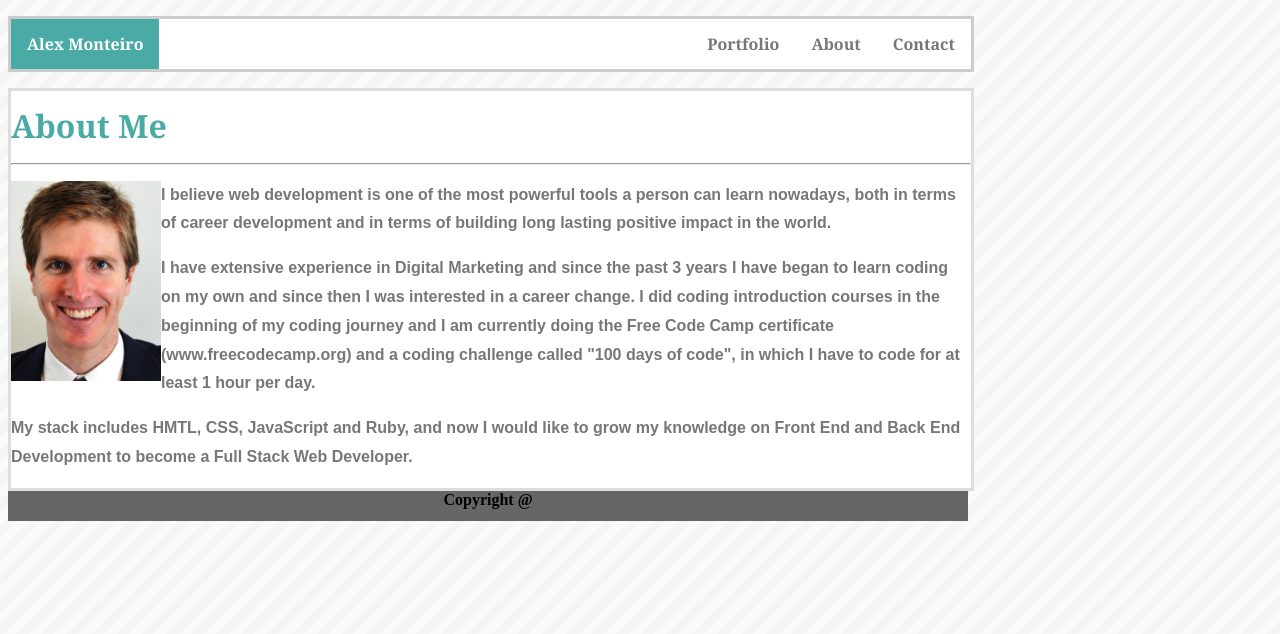
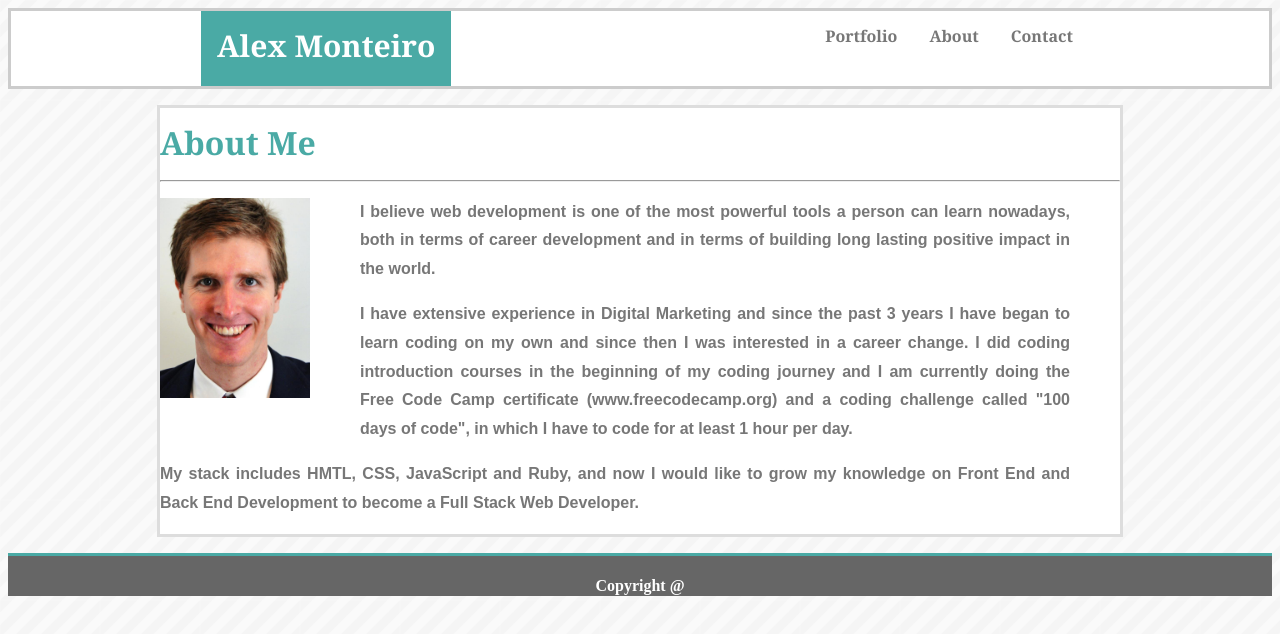
Before and after one commit to alexjmcm/Basic-Portfolio, a plain HTML site: page index.html in a window 1280 px wide. Drawn offline with Linux system fonts and the light colour scheme.

Commit message:
contact.html updated

```diff
--- a/assets/css/style.css
+++ b/assets/css/style.css
@@ -4,7 +4,11 @@ ul {
     background-color: #ffffff;
     border-color: #cccccc;
     border-style: solid;
-    width: 920px;
+    height: 75px;
+    margin-top: 0px;
+    margin-left: 0px;
+    margin-right: 0px;
+    margin-bottom: 16px;
 }
 
 li {
@@ -20,32 +24,59 @@ li a {
 }
 
 li a:hover:not(.active) {
-    background-color: #111;
+    background-color: #4aaaa5;
+    color: white;
+}
+
+li a:hover:not(.inactive) {
+    background-color: #4aaaa5;
+    color: white;
+}
+
+li a:hover:not(.last) {
+    background-color: #4aaaa5;
+    color: white;
 }
 
 .active {
     background-color: #4aaaa5;
+    height: 75px;
     color: white;
-    margin-left: -40px;
+    margin-left: 150px;
+    font-size: 30px;
 }
 
-/*
+.active2 {
+    background-color: #4aaaa5;
+    width: 100%;
+    height: 30px;
+    color: white;
+    font-size: 30px;
+
+}
+
 .inactive {
-    margin-left: -10px;
-}*/
+    height: 75px;
+}
 
 
+.last {
+    margin-right: 180px;
+    height: 75px;
+}
 
 
 body {
-    width: 960px;
+    /*width: 960px;*/
 }
 
 h1, h2, header {
     /*background-color: #4aaaa5;*/
     font-family: 'Georgia', Times, Times New Roman, serif;
-    width: 960px;
+    /*width: 960px;*/
     /*color: white;*/
+    margin-left: auto;
+    margin-right: auto;
 }
 
 main {
@@ -56,21 +87,22 @@ main {
     font-family: 'Arial', 'Helvetica Neue', Helvetica, sans-serif;
     line-height: 1.8em;
     width: 960px;
-    }
+    margin-left: auto;
+    margin-right: auto;
+
+     }
 
 footer {
     background-color: #666666;
     width: 100%;
     text-align: center;
     margin: 0 auto;
-    height: 30px;
-    vertical-align: text-bottom;
+    height: 40px;
+    border-top-color: #4aaaa5;
+    border-top-style: solid;
+    margin-top: 16px;
 
 }
-
-/*#bio-image {
-    width: 20%;
-}*/
 
 img {
     float: left;
@@ -85,3 +117,43 @@ img {
     color: #4aaaa5;
     font-weight: bold;
 }
+
+.p1 {
+    margin-left: 200px;
+    margin-right: 50px;
+    text-align: justify;
+    text-justify: inter-word;
+}
+
+.p2 {
+    margin-left: 200px;
+    margin-right: 50px;
+    text-align: justify;
+    text-justify: inter-word;
+}
+
+.p3 {
+    margin-left: 0px;
+    margin-right: 50px;
+    text-align: justify;
+    text-justify: inter-word;
+}
+
+.p4 {
+    padding-top: 5px;
+    color: white;
+}
+
+input[type=submit] {
+    background-color: #4aaaa5;
+    color: white;
+    padding: 14px 20px;
+    margin: 8px 0;
+    border: none;
+    border-radius: 4px;
+    cursor: pointer;
+}
+
+/*input {
+    width:50%;
+}*/
--- a/index.html
+++ b/index.html
@@ -8,11 +8,13 @@
 
 <body background="assets/images/stripes-light.png">
     <header>
-      <ul>
-        <li style="float:left"><a class="active" a href="index.html"><strong>Alex Monteiro<strong></a></li>
-        <li style="float:right"><a class="inactive" href="contact.html">Contact</a></li>
-        <li style="float:right"><a class="inactive" href="index.html">About</a></li>
-        <li style="float:right"><a class="inactive" href="portfolio.html">Portfolio</a></li>
+      <div class="menu">
+        <ul>
+          <li style="float:left"><a class="active" a href="index.html"><strong>Alex Monteiro<strong></a></li>
+          <li style="float:right"><a class="last" href="contact.html">Contact</a></li>
+          <li style="float:right"><a class="inactive" href="index.html">About</a></li>
+          <li style="float:right"><a class="inactive" href="portfolio.html">Portfolio</a></li>
+      </div>
       </ul>
     </header>
     <main>
@@ -21,12 +23,14 @@
         <div class="container">
           <section id="main-bio">
             <img id="bio-image" src="assets/images/alex-formal.jpg" alt="alex-formal" style="width:150px;height:200px;">
-            <p>  I believe web development is one of the most powerful tools a person can learn nowadays, both in terms of career development and in terms of building long lasting positive impact in the world.
-            <p> I have extensive experience in Digital Marketing and since the past 3 years I have began to learn coding on my own and since then I was interested in a career change. I did coding introduction courses in the beginning of my coding journey and I am currently doing the Free Code Camp certificate (www.freecodecamp.org) and a coding challenge called "100 days of code", in which I have to code for at least 1 hour per day.</p>
-            <p>My stack includes HMTL, CSS, JavaScript and Ruby, and now I would like to grow my knowledge on Front End and Back End Development to become a Full Stack Web Developer.  </p>
+            <p class="p1">  I believe web development is one of the most powerful tools a person can learn nowadays, both in terms of career development and in terms of building long lasting positive impact in the world.
+            <p class="p2"> I have extensive experience in Digital Marketing and since the past 3 years I have began to learn coding on my own and since then I was interested in a career change. I did coding introduction courses in the beginning of my coding journey and I am currently doing the Free Code Camp certificate (www.freecodecamp.org) and a coding challenge called "100 days of code", in which I have to code for at least 1 hour per day.</p>
+            <p class="p3">My stack includes HMTL, CSS, JavaScript and Ruby, and now I would like to grow my knowledge on Front End and Back End Development to become a Full Stack Web Developer.  </p>
           </section>
          </div>
      </main>
-     <footer>Copyright @ </footer>
+     <footer>
+       <p class="p4"> Copyright @ </p>
+     </footer>
 </body>
 </html>
```
Also changed, not shown: contact.html (+14 -10 lines), portfolio.html (+16 -10 lines).
